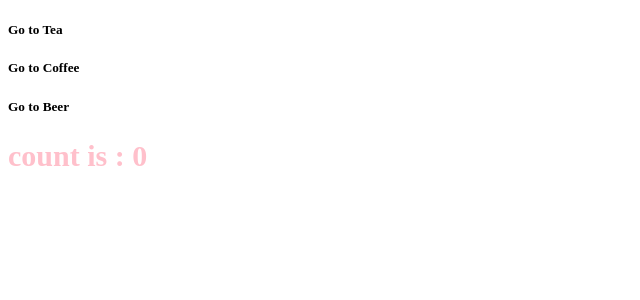
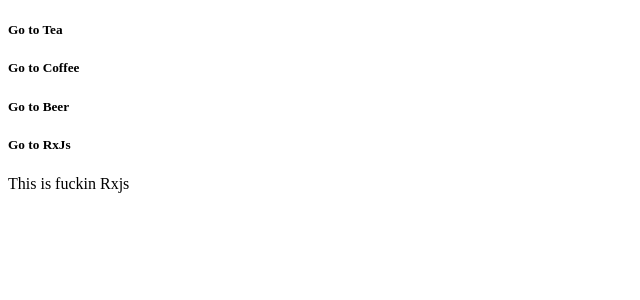
Before and after one commit to weishaodaren/-Versos, a Vue app: page /rx in a window 1280 px wide. Shown: the top 300 px of the page, without its empty margins (0-640 px from the left). Built offline with nearby package versions, Linux system fonts and the light colour scheme.

Commit message:
add rxjs

```diff
--- a/package.json
+++ b/package.json
@@ -8,6 +8,7 @@
   },
   "dependencies": {
     "immer": "^9.0.1",
+    "rxjs": "^6.6.7",
     "three": "^0.126.1",
     "vue": "^3.0.5",
     "vue-router": "^4.0.5",
--- a/src/App.vue
+++ b/src/App.vue
@@ -3,7 +3,8 @@
     <h5 @click="onTea">Go to Tea</h5>
     <h5 @click="onCoffee">Go to Coffee</h5>
     <h5 @click="onBeer">Go to Beer</h5>
-    <h2 class="count-style" @click="onChange">
+    <h5 @click="onRX">Go to RxJs</h5>
+    <h2 class="count-style" @click="onChange" v-show="params.path !== '/rx'">
       count is : {{ countNum.count }}
     </h2>
     <RouterView />
@@ -83,6 +84,8 @@
       onBeer: () => router.replace('/beer'),
       countNum,
       isHidden,
+      onRX: () => router.replace('/rx'),
+      params,
     };
   },
 });
--- /dev/null
+++ b/src/pages/Rxjs/index.tsx
@@ -0,0 +1,10 @@
+import { defineComponent } from 'vue';
+
+const RxJxFn = defineComponent({
+  name: 'RxJxFn',
+  setup() {
+    return () => <div>This is fuckin Rxjs</div>;
+  },
+});
+
+export default RxJxFn;
--- a/src/router/index.ts
+++ b/src/router/index.ts
@@ -24,6 +24,7 @@
     name: 'Meditation',
     component: () => import('Pages/Meditation'),
   },
+  { path: '/rx', name: 'Rx', component: () => import('Pages/Rxjs') },
 ];
 
 const router: Router = createRouter({
```
Also changed, not shown: 1 other file (tests, documents, lock files or other folders).
